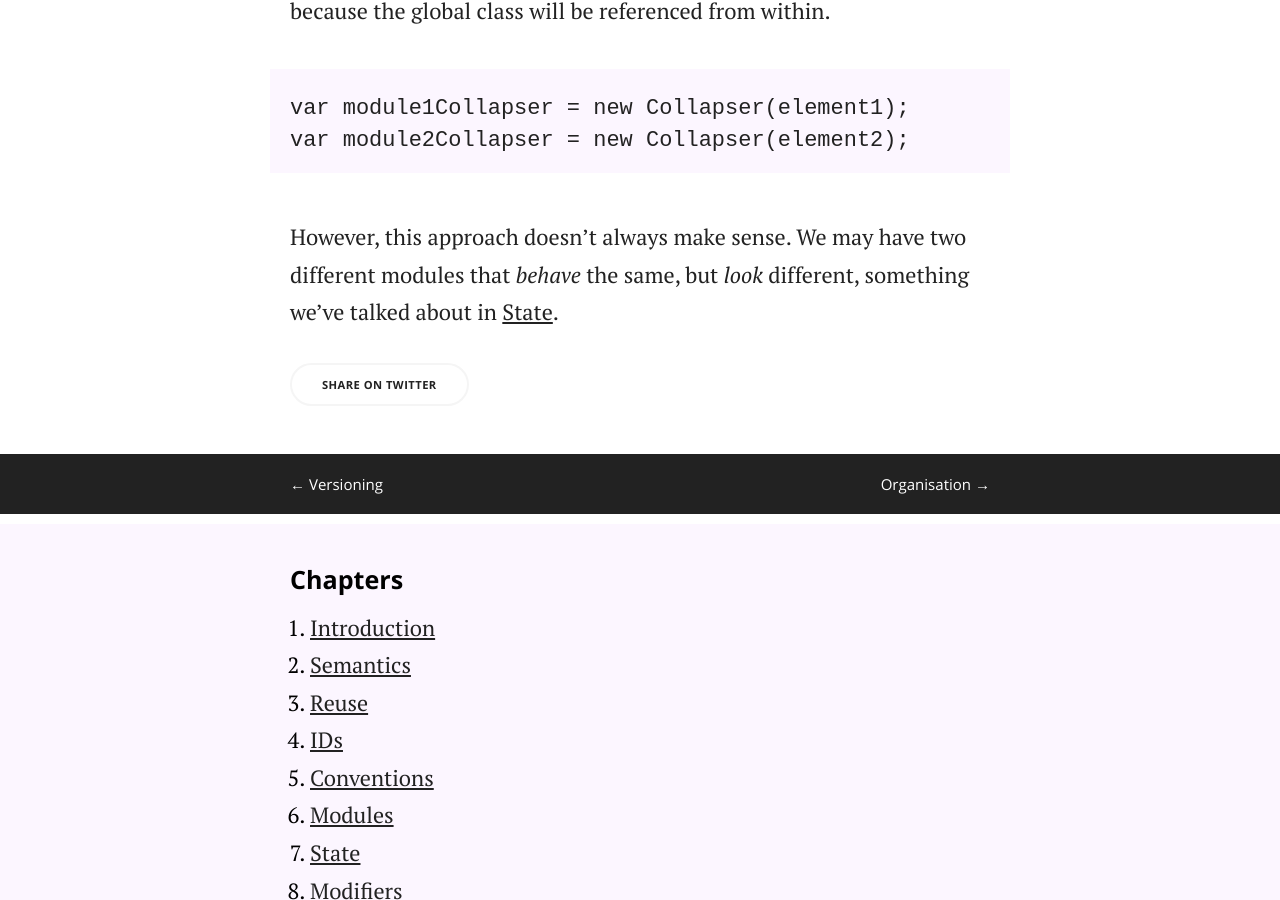
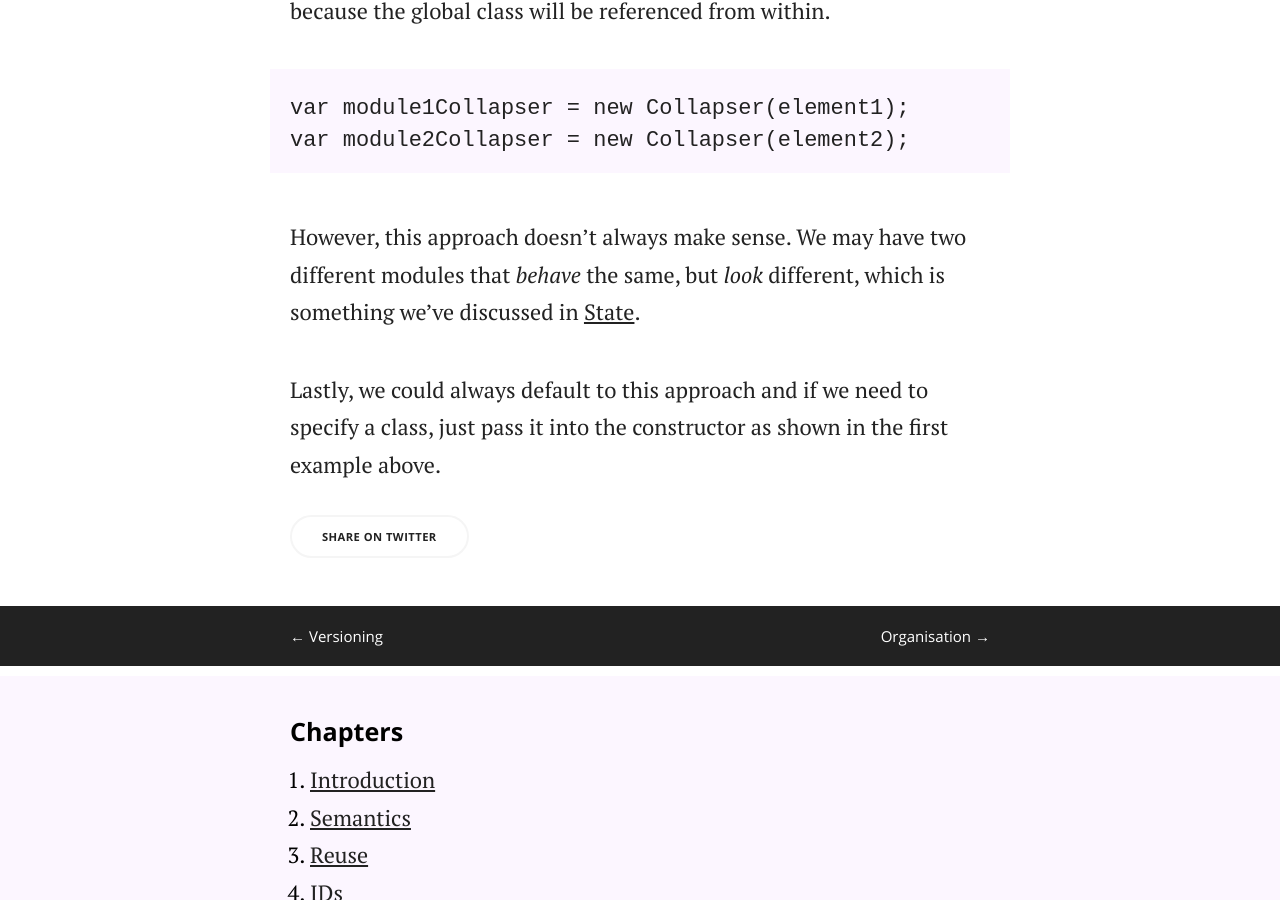
Before and after one commit to adamsilver/maintainablecss.com-jekyll, a Jekyll site: the page built from _chapters/10-javascript.md, in a window 1280 px wide and 900 px high, scrolled down 1859 px. Built offline with Jekyll 4.4.1, drawn with Linux system fonts in a browser that asks for light colours.

Commit message:
Upgraded the js chapter a little

```diff
--- a/_chapters/10-javascript.md
+++ b/_chapters/10-javascript.md
@@ -46,6 +46,10 @@ This approach does away with the long comma-delimitted list. And we no longer ne
 	var module1Collapser = new Collapser(element1);
 	var module2Collapser = new Collapser(element2);
 
-However, this approach doesn't always make sense. We may have two different modules that *behave* the same, but *look* different, something we've talked about in [State](/chapters/state/).
+However, this approach doesn't always make sense. We may have two different modules that *behave* the same, but *look* different, which is something we've discussed in [State](/chapters/state/).
+
+Lastly, we could always default to this approach and if we need to specify a class, just pass it into the constructor as shown in the first example above.
+
+
 
 <!-- display: flex vs display: block -->
```
